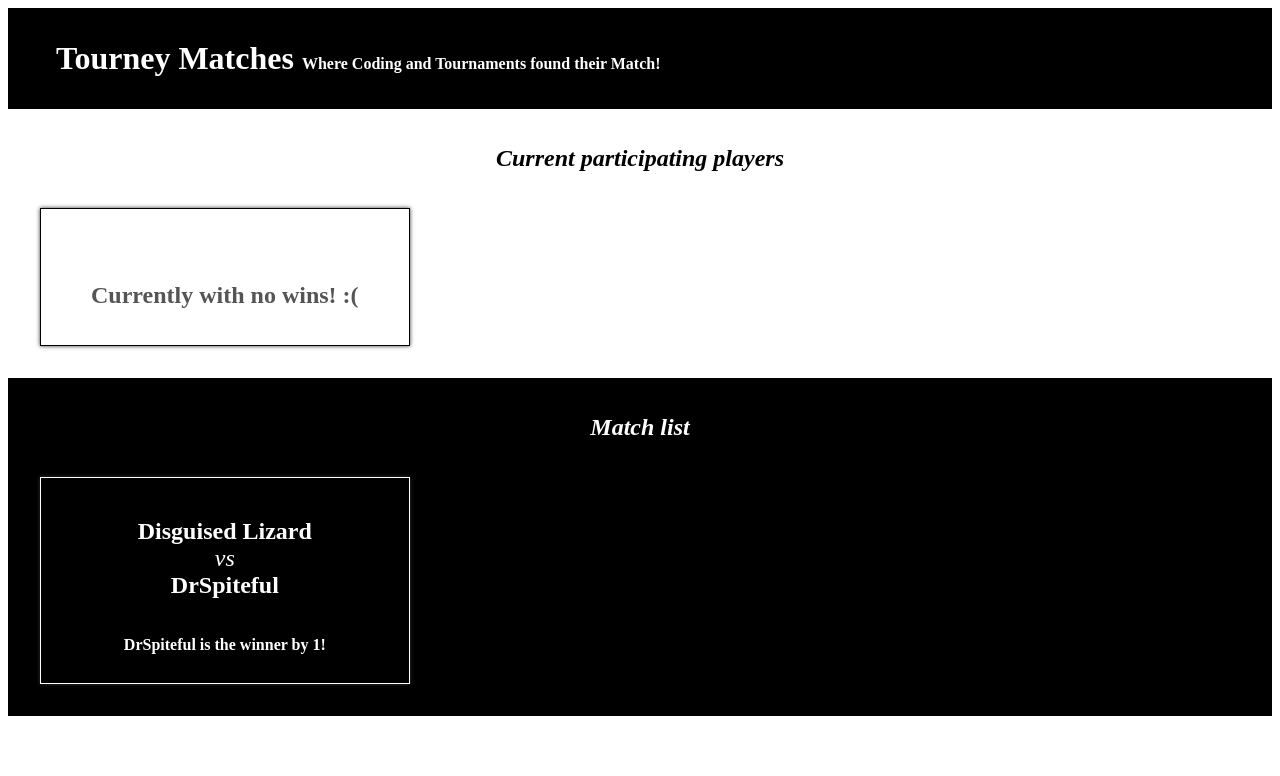
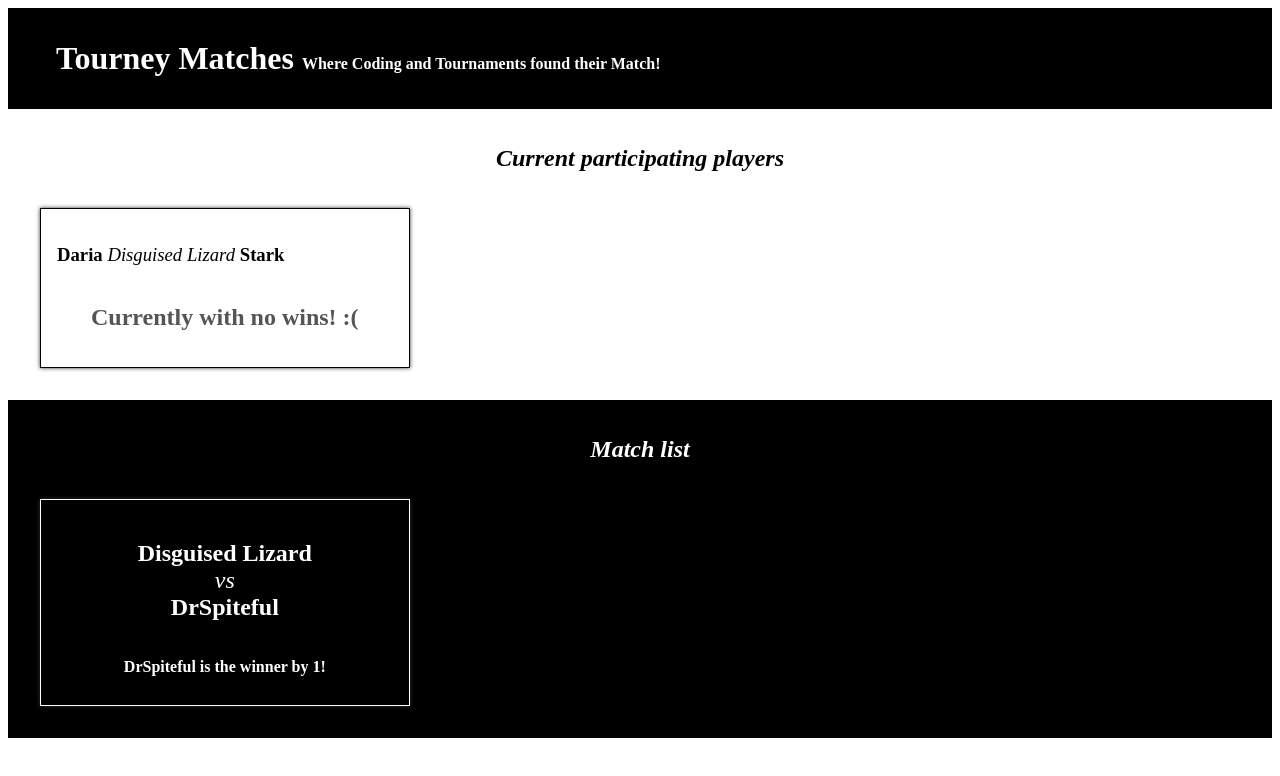
Before and after one commit to alisonharman/tourney_matches, a React (Create React App) app: page / in a window 1280 px wide. Shown: the top 776 px of the page. Built offline with nearby package versions, Linux system fonts and the light colour scheme.

Commit message:
pass props to Player component

```diff
--- a/src/components/PlayerList.js
+++ b/src/components/PlayerList.js
@@ -7,10 +7,13 @@
 function PlayerList(props) {
   const playerDataArray = preparePlayerData(playerData);
   const parsedPlayerData = addWinsToPlayers(playerDataArray, matchData);
+
+  const onePlayer = parsedPlayerData[0];
+
   return (
     <section className="PlayerList">
       <h1>Current participating players</h1>
-      <Player />
+      <Player gamerTag={onePlayer.gamerTag} firstName={onePlayer.firstName} lastName={onePlayer.lastName} wins={onePlayer.wins} />
     </section>
   );
 }
```
